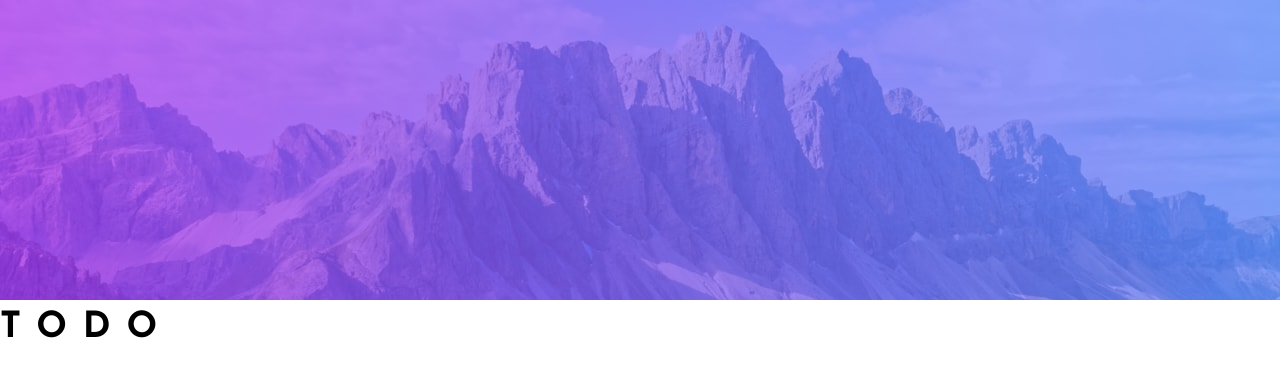
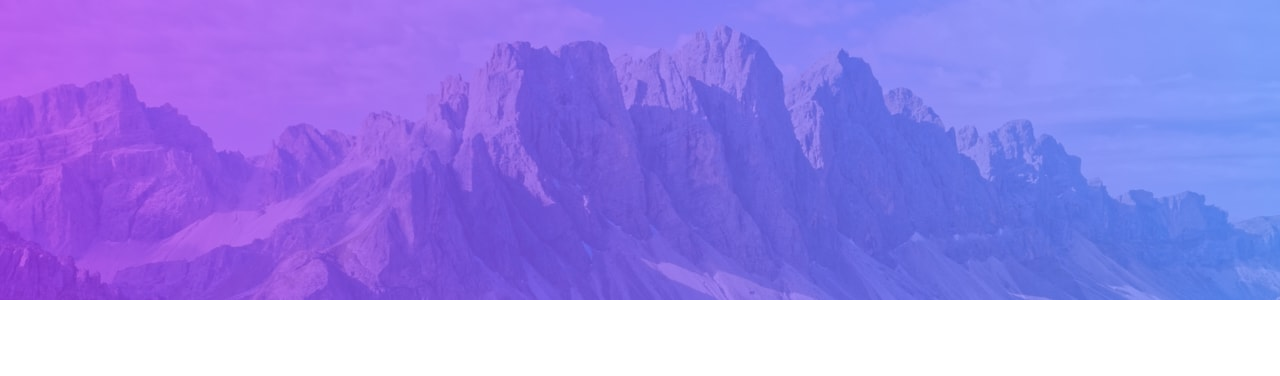
Before and after one commit to rickMcGavin/fe-mentor-todo-app, a Next.js app: page / in a window 1280 px wide. Shown: the top 376 px of the page. Built offline with nearby package versions, Linux system fonts and the light colour scheme.

Commit message:
fix: white var style

```diff
--- a/styles/global.ts
+++ b/styles/global.ts
@@ -96,7 +96,7 @@ const GlobalStyle = createGlobalStyle`
         --light-gray-blue: hsl(233, 11%, 84%);
         --dark-gray-blue: hsl(236, 9%, 61%);
         --v-dark-gray-blue: hsl(235, 19%, 35%);
-        --white: hsl(0, 0, 100);
+        --white: hsl(0, 100%, 100%);
         --desktop-bg: url("bg-desktop-light.jpg");
         --mobile-bg: url("bg-mobile-light.jpg");
       }
```
